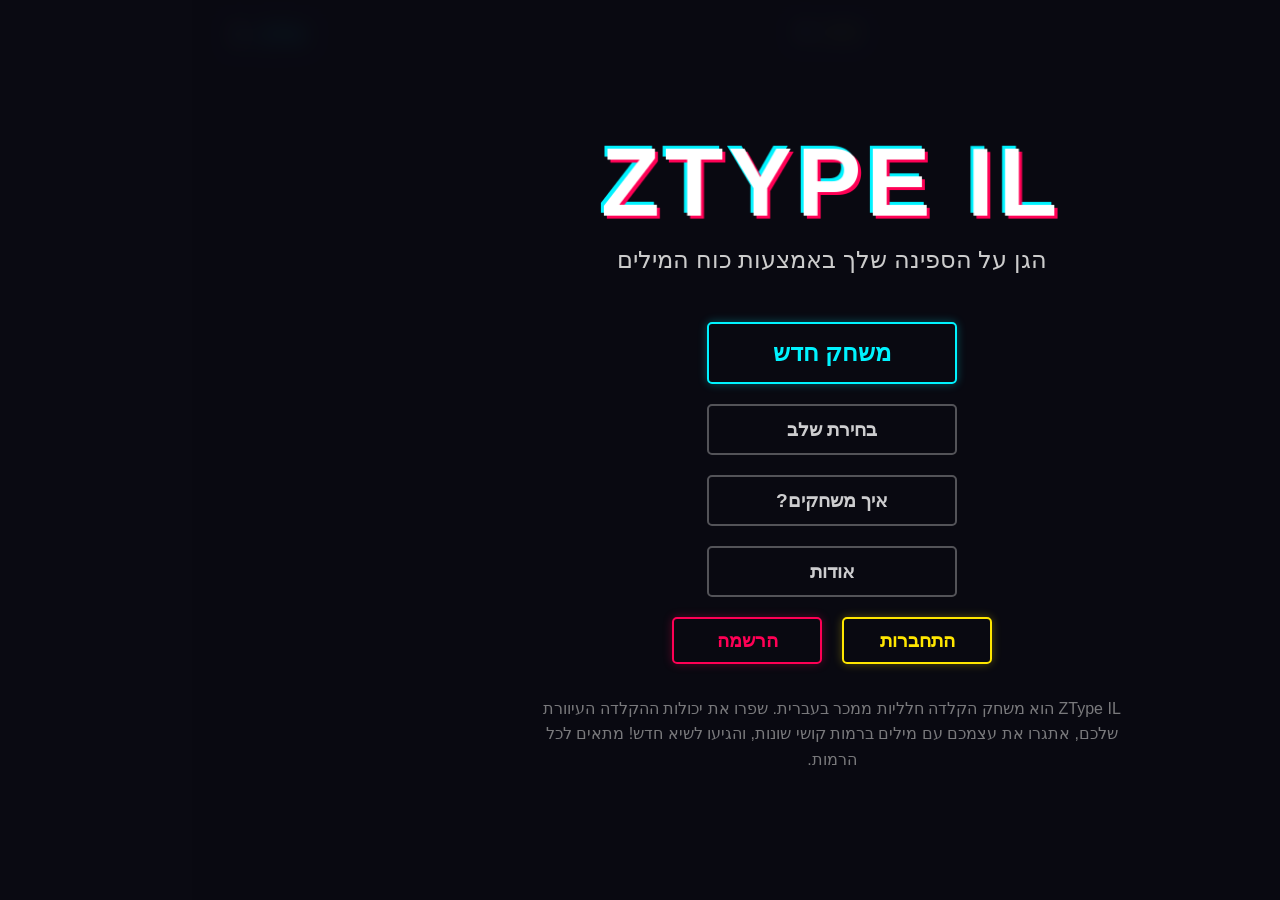
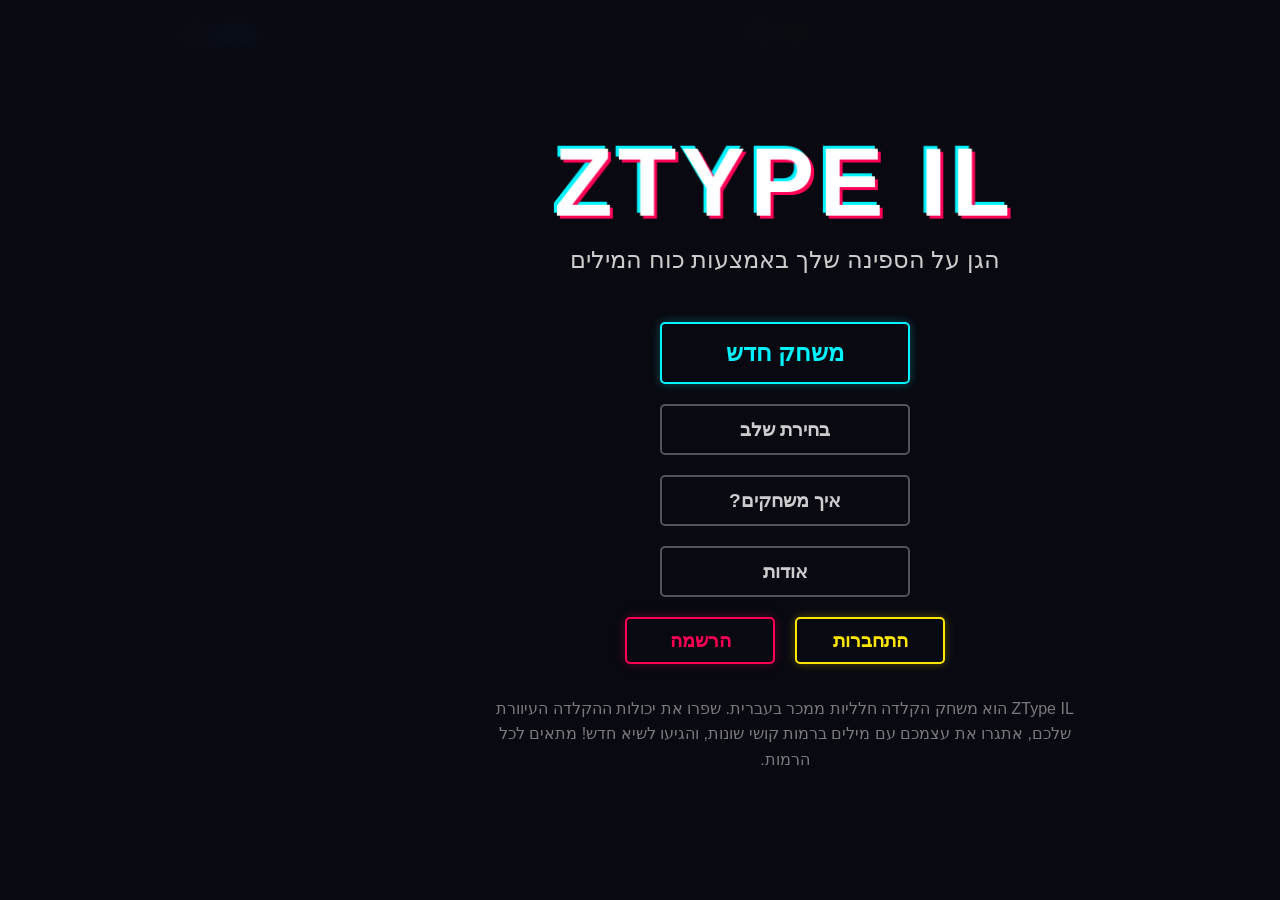

#20 phone config

--- a/style.css
+++ b/style.css
@@ -769,3 +769,129 @@ h1.glitch-title {
   transition-delay: 1s;
 }
 
+/* Hidden input for mobile keyboard */
+#mobile-input-field {
+  position: absolute;
+  top: -100px;
+  left: -100px;
+  width: 1px;
+  height: 1px;
+  opacity: 0;
+  pointer-events: none;
+  z-index: -1000;
+}
+
+#mobile-keyboard-btn {
+  font-size: 2rem;
+  cursor: pointer;
+  background: rgba(0, 243, 255, 0.1);
+  border: 1px solid rgba(0, 243, 255, 0.3);
+  border-radius: 50%;
+  width: 50px;
+  height: 50px;
+  display: flex;
+  align-items: center;
+  justify-content: center;
+  box-shadow: 0 0 10px rgba(0, 243, 255, 0.2);
+  transition: all 0.3s;
+}
+
+#mobile-keyboard-btn:hover {
+  background: var(--primary-neon);
+  color: var(--bg-color);
+  box-shadow: 0 0 20px rgba(0, 243, 255, 0.6);
+  transform: scale(1.1);
+}
+
+/* Media Queries for Mobile Screens / התאמה למובייל */
+@media (max-width: 768px) {
+  h1.glitch-title,
+  .splash-logo {
+    font-size: 3rem !important;
+    letter-spacing: 3px !important;
+  }
+
+  .subtitle,
+  .splash-subtitle {
+    font-size: 1.1rem !important;
+    margin-bottom: 2rem !important;
+    letter-spacing: 2px !important;
+  }
+
+  .neon-btn {
+    padding: 12px 30px !important;
+    font-size: 1.2rem !important;
+    min-width: 200px !important;
+  }
+
+  .neon-btn.secondary {
+    font-size: 1rem !important;
+    padding: 10px 25px !important;
+  }
+
+  .auth-buttons {
+    flex-direction: column !important;
+    align-items: center !important;
+    gap: 10px !important;
+  }
+
+  .auth-btn {
+    width: 200px !important;
+    min-width: unset !important;
+  }
+
+  #hud-top {
+    padding: 0 20px !important;
+  }
+
+  .hud-item {
+    font-size: 1.1rem !important;
+  }
+
+  .hud-item.high-score {
+    font-size: 0.9rem !important;
+  }
+
+  #combo-container {
+    top: 60px !important;
+    left: 20px !important;
+  }
+
+  #combo-display {
+    font-size: 2rem !important;
+  }
+
+  .content-box {
+    padding: 20px !important;
+    font-size: 1rem !important;
+    margin-bottom: 2rem !important;
+    max-width: 90% !important;
+  }
+
+  .levels-grid {
+    grid-template-columns: repeat(4, 1fr) !important;
+    gap: 10px !important;
+    max-height: 50vh !important;
+  }
+
+  .level-btn {
+    padding: 10px 0 !important;
+    font-size: 1rem !important;
+  }
+
+  #game-over-screen h2 {
+    font-size: 2.5rem !important;
+  }
+
+  #level-complete-screen h2 {
+    font-size: 2.5rem !important;
+  }
+}
+
+@media (max-width: 480px) {
+  .levels-grid {
+    grid-template-columns: repeat(3, 1fr) !important;
+  }
+}
+
+
